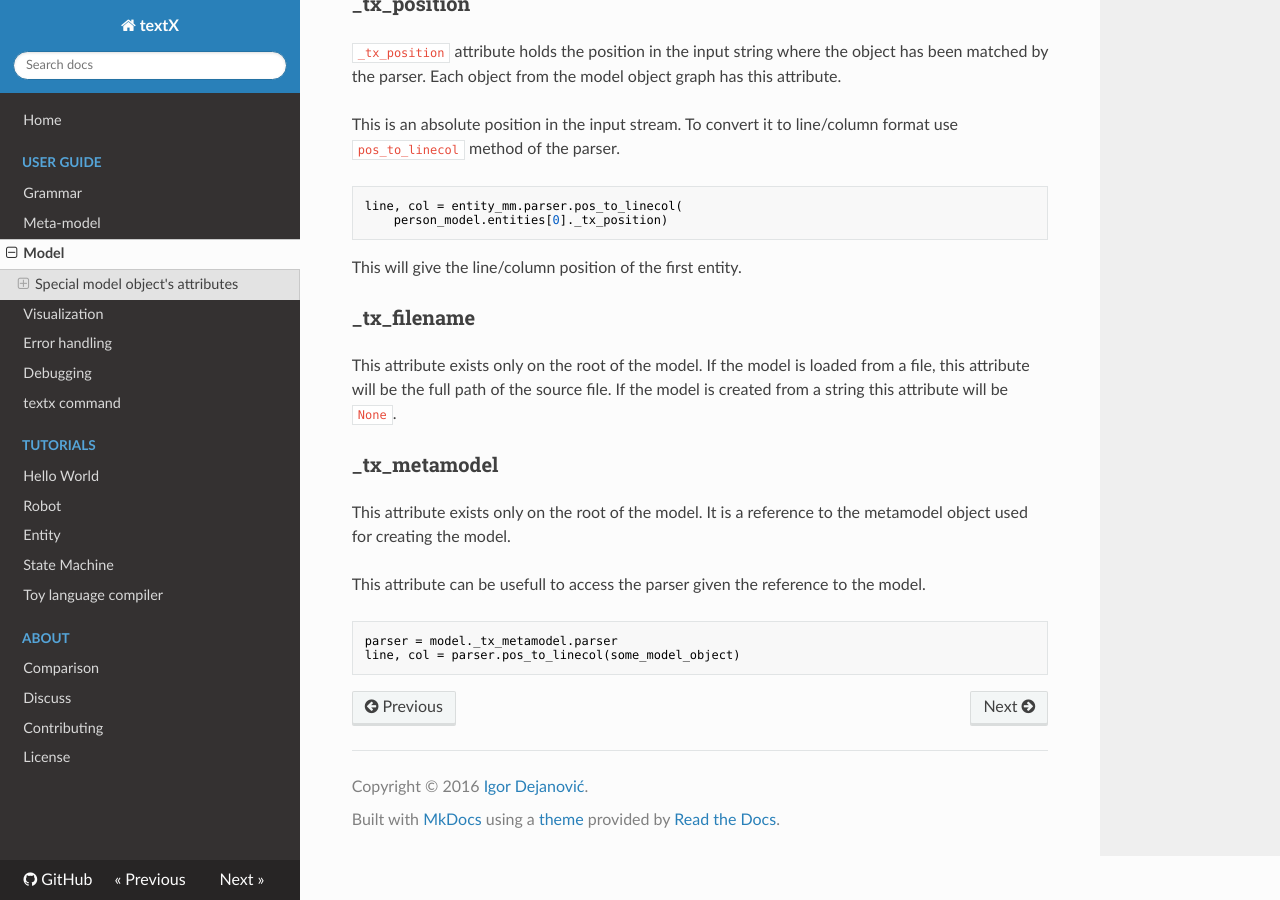
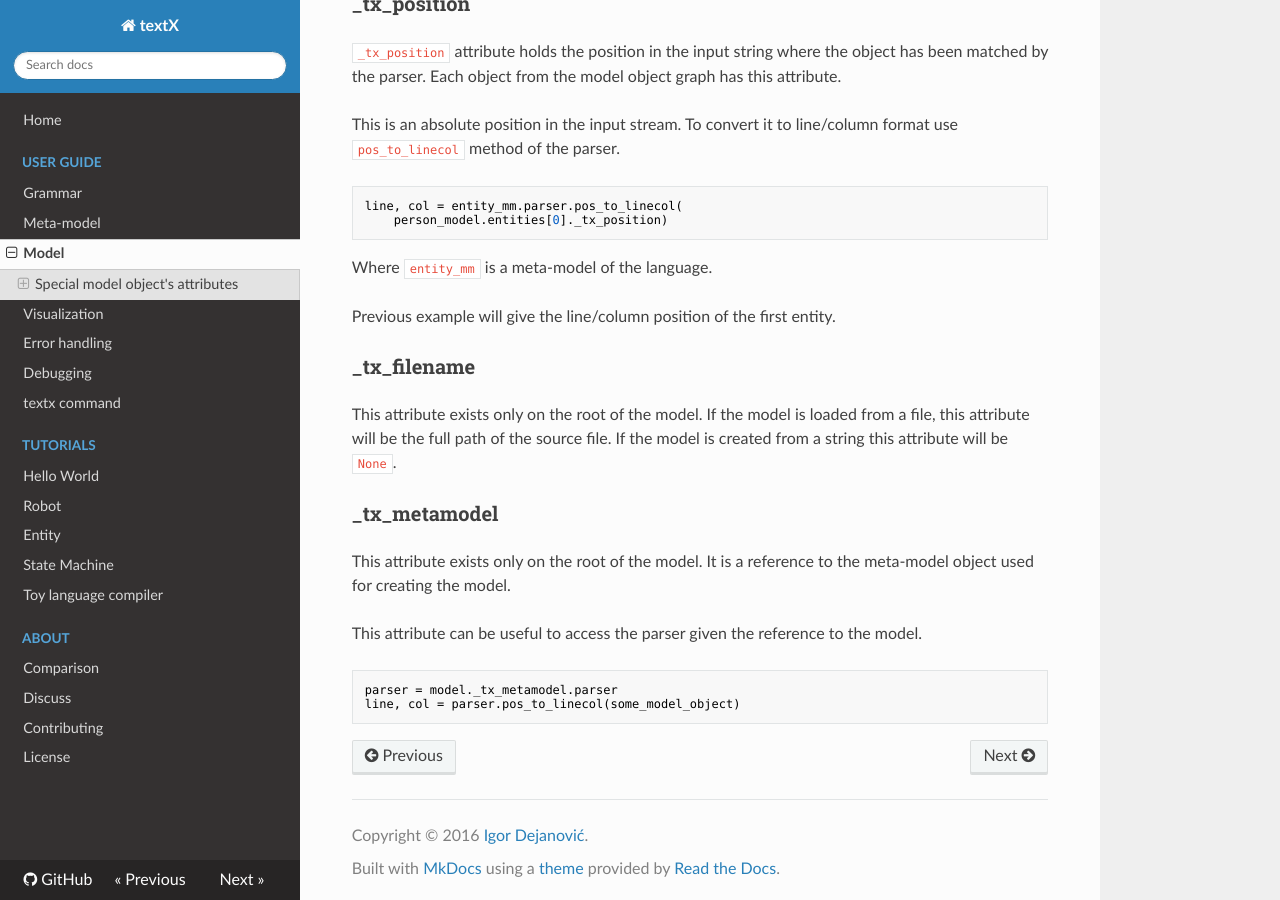
Before and after one commit to textX/textX, an MkDocs documentation site: the page built from docs/model.md, in a window 1280 px wide and 900 px high, scrolled down 1557 px. Built offline with MkDocs 1.6.1, drawn with Linux system fonts in a browser that asks for light colours; nearby versions of some CDN libraries; old or Windows-style settings are respelled for this version of MkDocs.

Commit message:
Small fixes in the docs.

````diff
--- a/docs/model.md
+++ b/docs/model.md
@@ -94,7 +94,9 @@ line, col = entity_mm.parser.pos_to_linecol(
     person_model.entities[0]._tx_position)
 ```
 
-This will give the line/column position of the first entity.
+Where `entity_mm` is a meta-model of the language.
+
+Previous example will give the line/column position of the first entity.
 
 ### _tx_filename
 
@@ -105,9 +107,9 @@ model is created from a string this attribute will be `None`.
 ### _tx_metamodel
 
 This attribute exists only on the root of the model. It is a reference to the
-metamodel object used for creating the model.
+meta-model object used for creating the model.
 
-This attribute can be usefull to access the parser given the reference to the
+This attribute can be useful to access the parser given the reference to the
 model.
 
 ```python
````
Also changed, not shown: docs/error_handling.md (+2 -2 lines).
